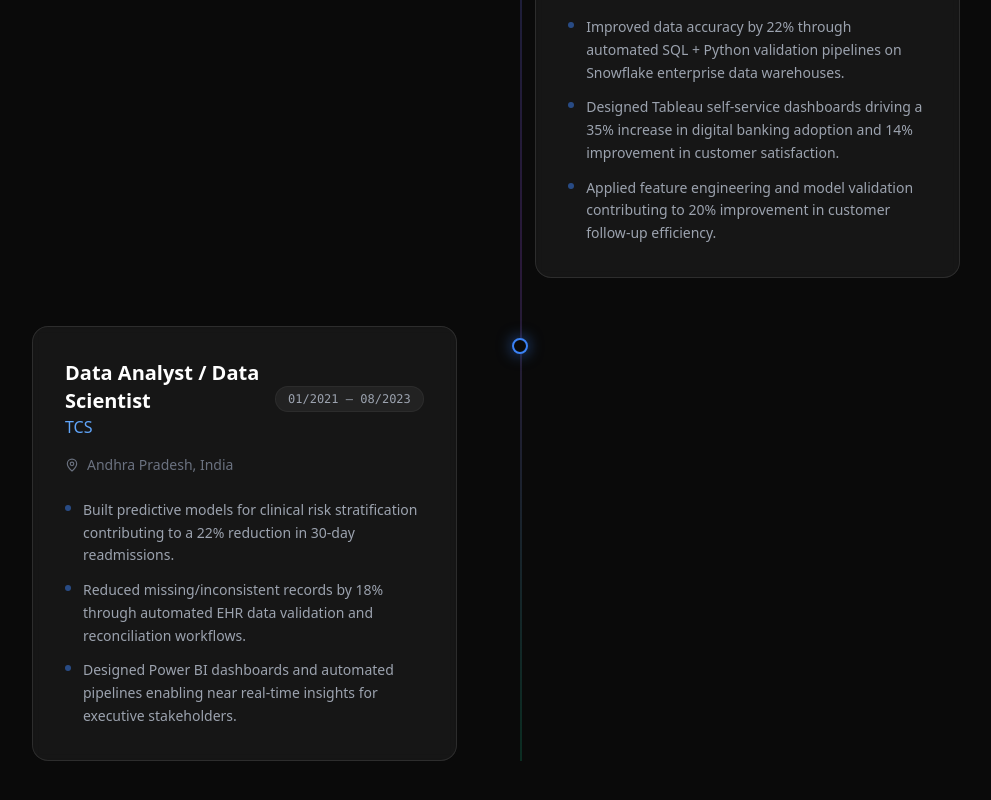
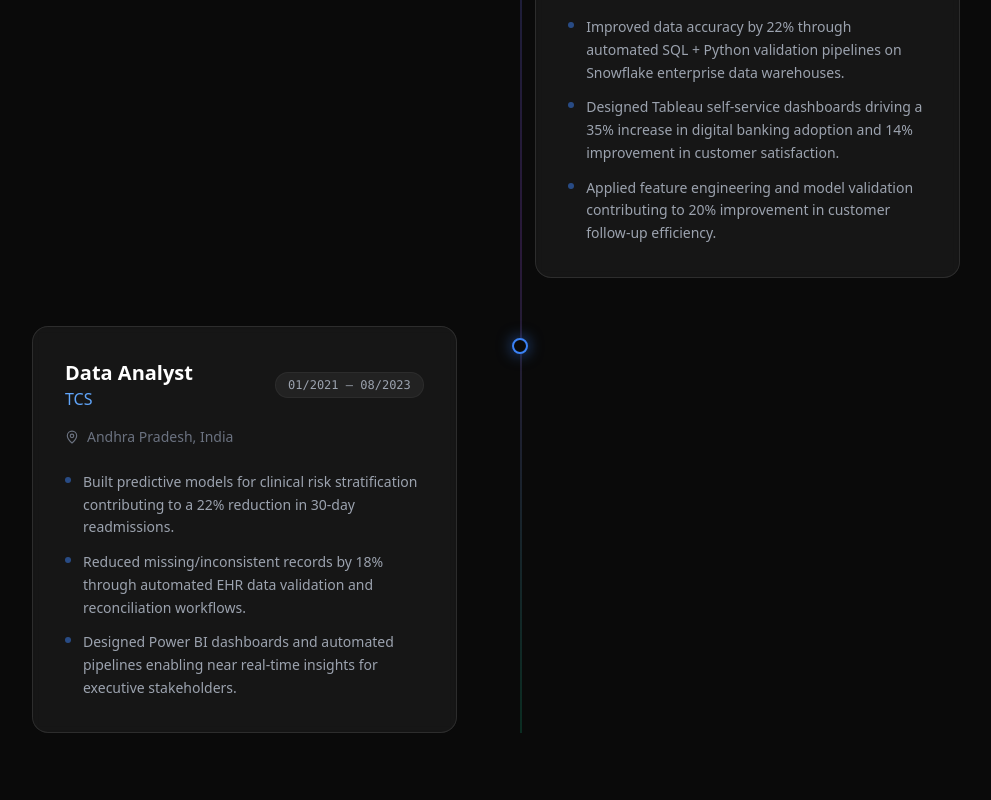
Before and after one commit to sumaksharikaa/sumaksharika-portfolio, a Next.js app: page / in a window 1280 px wide. Shown: the part 3995-4795 px from the top of the page, without its empty margins (120-1111 px from the left). Built offline with nearby package versions, Linux system fonts and the light colour scheme.

Commit message:
fix: correct TCS job title to Data Analyst

```diff
--- a/src/app/page.tsx
+++ b/src/app/page.tsx
@@ -150,7 +150,7 @@ export default function Home() {
       ],
     },
     {
-      role: "Data Analyst / Data Scientist",
+      role: "Data Analyst",
       company: "TCS",
       period: "01/2021 – 08/2023",
       location: "Andhra Pradesh, India",
```
